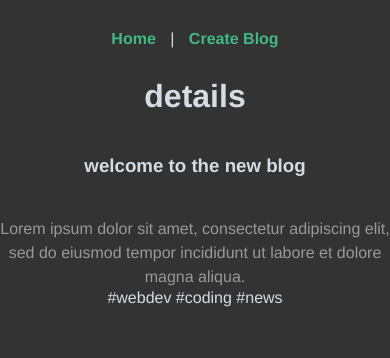
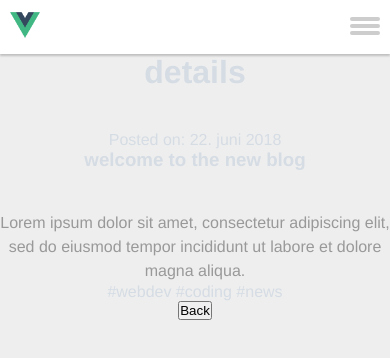
Before and after one commit to jantdev/vue3blog, a Vue app: page /postsdetails/1 in a window 390 px wide. Shown: the top 358 px of the page. Built offline with nearby package versions, Linux system fonts and the light colour scheme; data requests are answered from the project's data file.

Commit message:
still styling

```diff
--- a/data/db.json
+++ b/data/db.json
@@ -2,6 +2,7 @@
   "posts": [
     {
       "id": 1,
+      "date":1529644667834,
       "title": "welcome to the new blog",
       "body": "Lorem ipsum dolor sit amet, consectetur adipiscing elit, sed do eiusmod tempor incididunt ut labore et dolore magna aliqua.",
       "tags": [
@@ -12,6 +13,7 @@
     },
     {
       "id": 2,
+      "date":1529644667834,
       "title": "top 5 CSS tips",
       "body": "Lorem ipsum dolor sit amet, consectetur adipiscing elit, sed do eiusmod tempor incididunt ut labore et dolore magna aliqua.",
       "tags": [
@@ -22,6 +24,7 @@
     },
     {
       "id": 5707,
+      "date":1519129864400,
       "title": "Make a modal using CSS",
       "body": "Lorem ipsum dolor sit amet, consectetur adipiscing elit. Duis est ex, mollis id placerat eu, vulputate vehicula eros. Etiam nec urna egestas, pretium justo ut, luctus arcu. Maecenas dictum mi elit, sed molestie nulla pulvinar a. Sed pellentesque mauris quis ex aliquam tincidunt. Aliquam erat volutpat. Quisque auctor ante at felis maximus, commodo dapibus massa porttitor. Phasellus dignissim finibus placerat. Duis eu erat sem. Suspendisse venenatis molestie sapien a egestas. Vestibulum ante ipsum primis in faucibus orci luctus et ultrices posuere cubilia curae; Maecenas in imperdiet mi. Etiam ac massa vel nulla lobortis viverra. Class aptent taciti sociosqu ad litora torquent per conubia nostra, per inceptos himenaeos.\n\nMauris in erat tincidunt, dictum ligula id, vulputate nisl. Nam accumsan sodales mi, sed faucibus lacus pharetra id. Vestibulum interdum nibh orci, ut egestas risus venenatis vitae. Mauris tortor nisl, congue vulputate mauris sit amet, mattis pellentesque nunc. Proin imperdiet dapibus tincidunt. Cras at vehicula libero. Quisque lobortis quis est vel interdum. Duis molestie feugiat tellus sed sagittis. Duis eleifend lorem mauris, quis suscipit turpis luctus non.",
       "tags": [
@@ -32,6 +35,7 @@
     },
     {
       "id": 9831,
+      "date":1519129858900,
       "title": "Become a Vue Ninja",
       "body": "Lorem ipsum dolor sit amet, consectetur adipiscing elit. Proin pretium massa ac malesuada porttitor. Nunc eget nisl finibus, condimentum augue eget, vestibulum ipsum. Mauris eget ex ac enim vulputate vulputate. Quisque ut sem vitae diam pulvinar dictum quis sed nisl. Nullam pharetra ultrices sagittis. Sed suscipit tempor felis id porta. Suspendisse risus mi, cursus ut tellus quis, congue placerat leo. Fusce quis egestas arcu. Fusce in ornare sem, vel pulvinar erat. Donec commodo feugiat tellus, ac iaculis sem iaculis ut. Vestibulum aliquet quam in nisl efficitur, sit amet vestibulum risus vehicula. Donec ultrices finibus purus, eget molestie odio molestie non. Sed et blandit mauris. Vivamus vestibulum lorem ipsum, id bibendum est volutpat nec.\n\nProin et rutrum sapien. Duis eu ipsum est. Duis mollis dolor vel posuere pretium. Nulla dictum ante ut justo dignissim, luctus faucibus tellus hendrerit. In pretium et sapien sed luctus. Mauris at volutpat sapien, a convallis lacus. Aliquam neque neque, pharetra ac ultrices sed, consequat et velit. Donec maximus rhoncus lectus vitae ultrices. Mauris aliquam tincidunt elit ut dignissim.",
       "tags": [
@@ -41,29 +45,35 @@
       ]
     },
     {
+      "date":1519129853500,
       "title": "gitkaos",
       "body": "løst",
       "tags": [
-        "test"
+        "html",
+        "vue",
+        "javascript"
       ],
       "id": 9832
     },
     {
+      "date":1519129853500,
       "title": "y test",
       "body": "hallo world",
       "tags": [],
       "id": 9833
     },
     {
+      "date":1519211810362,
       "title": "dfgdfg",
       "body": "dfgdfg",
       "tags": [
-        "dfgd",
-        "fdgd"
+        "css",
+        "html"
       ],
       "id": 9834
     },
     {
+      "date":1519211809934,
       "title": "good times",
       "body": "Alle the time",
       "tags": [
--- a/src/App.vue
+++ b/src/App.vue
@@ -1,6 +1,7 @@
 <template>
+ <Navigation/>
 <div class="container">
- <Navigation/>
+
   <router-view/>
   </div>
 </template>
@@ -23,7 +24,7 @@ export default {
    box-sizing: border-box;
 }
 body{
-  background:#333;
+  background:#eee;
 }
 #app {
   font-family: Avenir, Helvetica, Arial, sans-serif;
--- a/src/components/Navigation.vue
+++ b/src/components/Navigation.vue
@@ -1,30 +1,107 @@
 <template>
-   <div id="nav">
-    <router-link :to="{name:'Home'}">Home</router-link> |
-    <router-link :to="{name:'CreateBlog'}">Create Blog</router-link>
-  </div>
+<header>
+  <nav>
+
+   <div class="logo">
+      <img :src="require('../assets/logo.png')"/>
+   </div>
+    <div class="laptop-menu">
+      <router-link :to="{ name: 'Home' }">Home</router-link> |
+      <router-link :to="{ name: 'CreateBlog' }">Create Blog</router-link>
+    </div>
+      <div class="nav-icon">
+      <button class="nav-icon-link">
+        <div></div>
+        <div></div>
+        <div></div>
+      </button>
+    </div>
+  </nav>
+  </header>
 </template>
 
 <script>
-export default {
 
-}
+export default {};
 </script>
 
 <style scoped>
-
-#nav {
-  padding: 30px;
+header{
+background: #fff;
+  box-shadow: 0px 2px 2px 0px rgb(0 0 0 / 20%);
 }
 
-#nav a {
+nav{
+
+  padding: 30px;
+  display: flex;
+
+  align-items: center;
+  justify-content: space-between;
+  flex-direction: row;
+  max-width: 1140px;
+  margin:0 auto;
+}
+
+.nav-icon-link {
+  height: 30px;
+  width: 30px;
+  border: 0;
+  background: none;
+
+}
+@media only screen and (min-width: 764px) {
+  .nav-icon-link {
+    display: none;
+  }
+  nav{
+
+    flex-wrap: nowrap;
+  }
+  .logo{
+  order:0;
+  }
+   .laptop-menu {
+  order:1;
+
+   }
+
+}
+@media only screen and (max-width: 763px) {
+  .nav-icon-link {
+    display: block;
+  }
+  .laptop-menu {
+    display:none;
+  }
+   nav{
+
+    padding:10px;
+  }
+}
+
+
+.nav-icon-link div {
+  width: 100%;
+  height: 4px;
+  margin-bottom: 3px;
+  position: relative;
+  background: #cdcdcd;
+  border-radius: 3px;
+}
+.logo img{
+  width:30px;
+
+}
+
+.laptop-menu a {
   font-weight: bold;
   color: #42b983;
   text-decoration: none;
-  padding:5px 10px;
+  padding: 5px 10px;
 }
 
-#nav a.router-link-exact-active {
+.laptop-menu a.router-link-exact-active {
   text-decoration: underline;
 }
 </style>
--- a/src/components/Postlist.vue
+++ b/src/components/Postlist.vue
@@ -1,7 +1,12 @@
 <template>
   <TagSorter :post="posts" @sorting="sortpost" />
   <div class="postlist">
-    <SinglePost v-for="post in sortedPosts" :key="post.id" :post="post" />
+    <SinglePost
+      v-for="post in sortedPosts"
+      :key="post.id"
+      :post="post"
+      @sorting="sortpost"
+    />
   </div>
 </template>
 
@@ -49,6 +54,14 @@ export default {
   flex-wrap: wrap;
 
   gap: 10px;
+
   justify-content: center;
+  flex-direction: row;
 }
+@media only screen and (max-width: 763px) {
+  .postlist {
+    flex-direction: column;
+  }
+}
+
 </style>
--- a/src/components/SinglePost.vue
+++ b/src/components/SinglePost.vue
@@ -5,7 +5,7 @@
     </router-link>
     <p>{{ snippet }}</p>
     <div class="tags">
-      <span v-for="tag in post.tags" :key="tag"> #{{ tag }} </span>
+      <span v-for="(tag,index) in post.tags" :key="index" @click="sortPosts(tag)" class="tag"> #{{ tag }} </span>
     </div>
   </div>
 </template>
@@ -14,7 +14,11 @@
 import { computed } from "vue";
 export default {
   props: ["post"],
-  setup(props) {
+  setup(props,{emit}) {
+      function sortPosts(tag){
+        emit('sorting',tag)
+
+    }
     const snippet = computed(() => {
       if (props.post.body.length > 100) {
         return props.post.body.substring(0, 100) + "...";
@@ -22,7 +26,7 @@ export default {
         return props.post.body;
       }
     });
-    return { snippet };
+    return { snippet,sortPosts };
   },
 };
 </script>
@@ -32,11 +36,12 @@ export default {
   display: flex;
   flex-direction: column;
   background: #fff;
-  width: 240px;
+width:240px;
+
   padding: 0px 5px;
   height: 290px;
   align-items: center;
-  justify-content: stretch;
+
 }
 .singlepost a {
   margin: 20px 0px;
@@ -44,6 +49,7 @@ export default {
   font-size: 1.17em;
   font-weight: bold;
   color: #459571;
+
 }
 
 .singlepost p {
@@ -53,4 +59,14 @@ export default {
 .singlepost .tags {
   color:#333;
 }
+.singlepost .tags .tag{
+  cursor: pointer;
+}
+
+@media only screen and (max-width: 763px) {
+  .singlepost {
+    width:initial;
+  }
+}
+
 </style>
--- a/src/views/Details.vue
+++ b/src/views/Details.vue
@@ -3,27 +3,34 @@
     <div v-if="error">{{error}}</div>
       <div v-if="loading">loading...</div>
       <div class="post" v-if="post">
+        <div class="postheader">
+          <div class="date">Posted on: {{ new Date(post.date).toLocaleString('da-DK',{dateStyle:'long'})}}</div>
         <h3>{{post.title}}</h3>
+        </div>
         <p class="pre">{{post.body}}</p>
         <span v-for="tag in post.tags" :key="tag">
           #{{tag}}
         </span>
       </div>
-
+ <button @click="back">Back</button>
 </template>
 
 <script>
 import getPostsDetails from "../composables/getPostsDetails"
+import {useRouter} from "vue-router"
 export default {
   name:'Details',
   props:['id'],
   setup(props){
-
+     const router = useRouter();
+    function back(){
+       router.push({ name: "Home" });
+    }
      const {post,error,loading,loadPost} = getPostsDetails(props.id)
 
   loadPost()
 
-    return {post,error,loading}
+    return {post,error,loading,back}
   }
 }
 </script>
```
